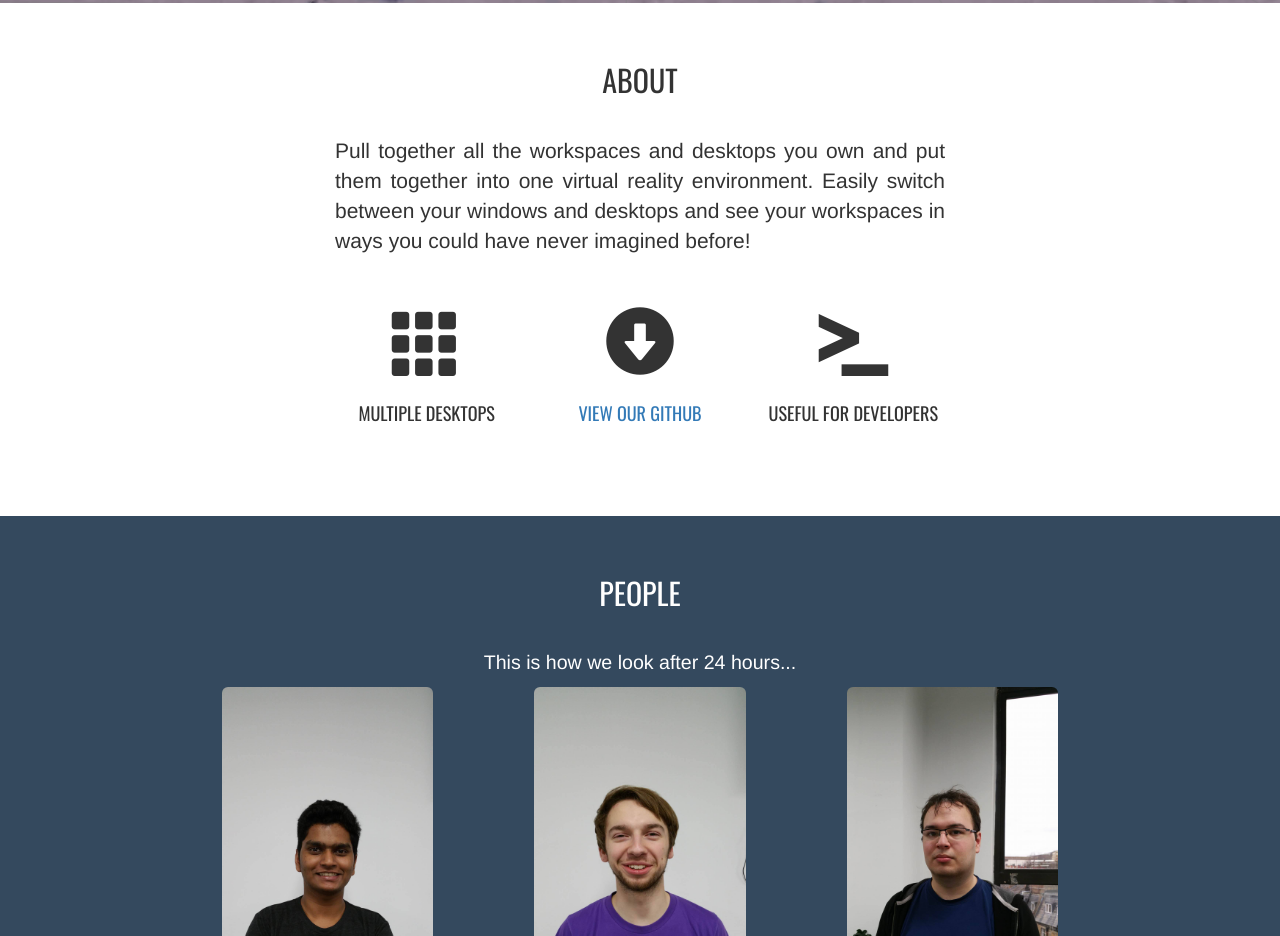
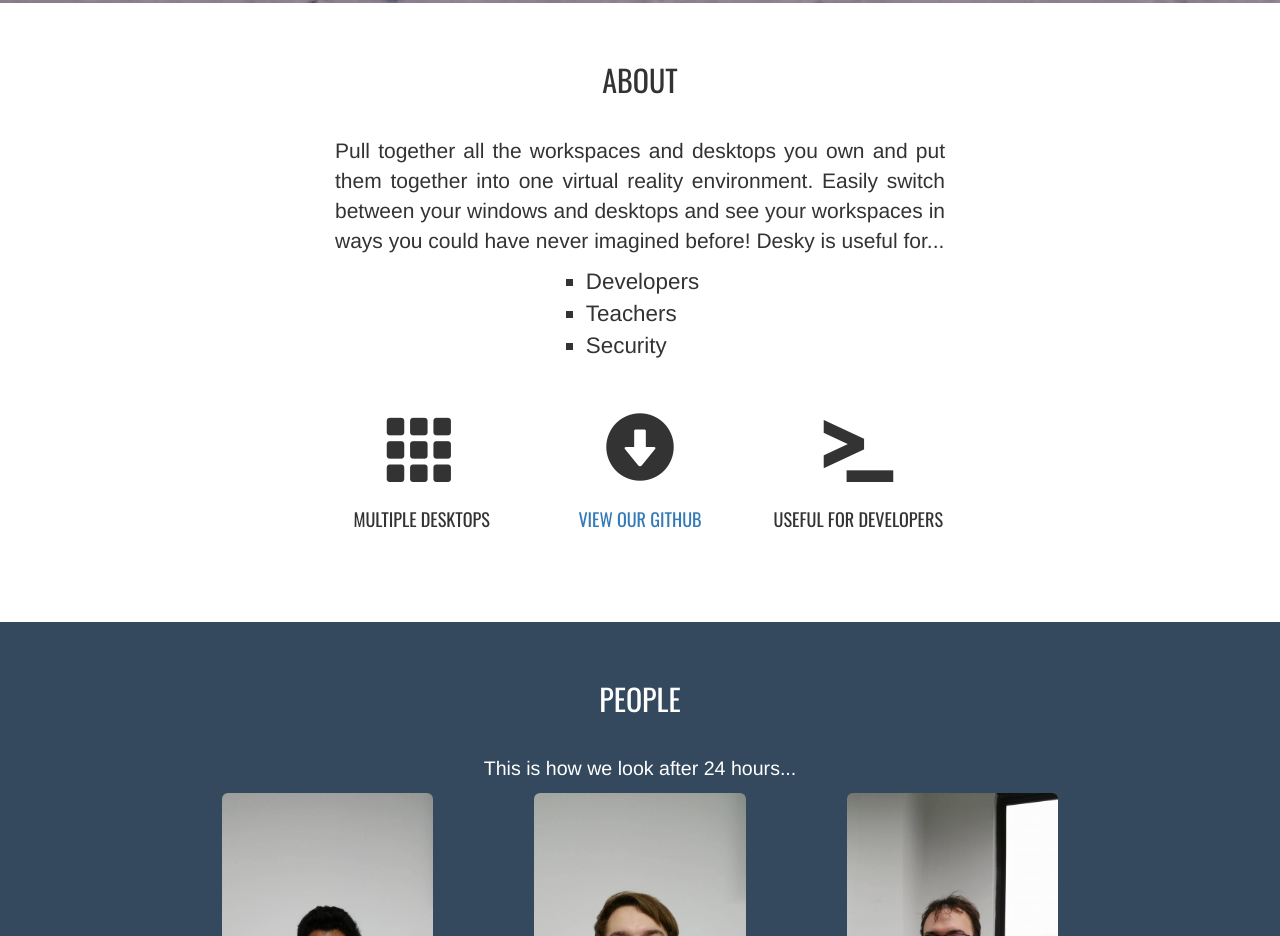
Before and after one commit to SomeRandomTeam/ichack2016_website, a plain HTML site: page index.html in a window 1280 px wide. Shown: the part 797-1733 px from the top of the page. Drawn offline with nearby package versions, Linux system fonts and the light colour scheme.

Commit message:
Changes to the about section

```diff
--- a/css/main.css
+++ b/css/main.css
@@ -147,3 +147,10 @@
 	margin-bottom:5vh;
 	color:#fff;
 }
+
+
+.users{
+	font-size:1.6em;
+	font-weight:100;
+	list-style-type:square;
+}
--- a/index.html
+++ b/index.html
@@ -41,7 +41,15 @@
 				<div class='col-md-4 col-md-offset-4 col-sm-12 col-xs-12'><h2 class='section-header'>About</h2></div>
 			</div>
 			<div class='row'>
-				<div class='col-md-6 col-md-offset-3 col-sm-12 col-xs-12'><p id='intro'>Pull together all the workspaces and desktops you own and put them together into one virtual reality environment. Easily switch between your windows and desktops and see your workspaces in ways you could have never imagined before!</p></div>
+				<div class='col-md-6 col-md-offset-3 col-sm-12 col-xs-12'><p id='intro'>Pull together all the workspaces and desktops you own and put them together into one virtual reality environment. Easily switch between your windows and desktops and see your workspaces in ways you could have never imagined before! Desky is useful for...</p>
+			</div>
+			<div class='row'>
+				<div class='col-md-2 col-md-offset-5 col-sm-12 col-xs-12'>
+				<ul class='users'>
+					<li>Developers</li>
+					<li>Teachers</li>
+					<li>Security</li>
+				</ul></div>
 			</div><br><br>
 			<div class='row icons'>
 				<div class='col-md-2 col-md-offset-3 col-sm-12 col-xs-12 icon'>
```
